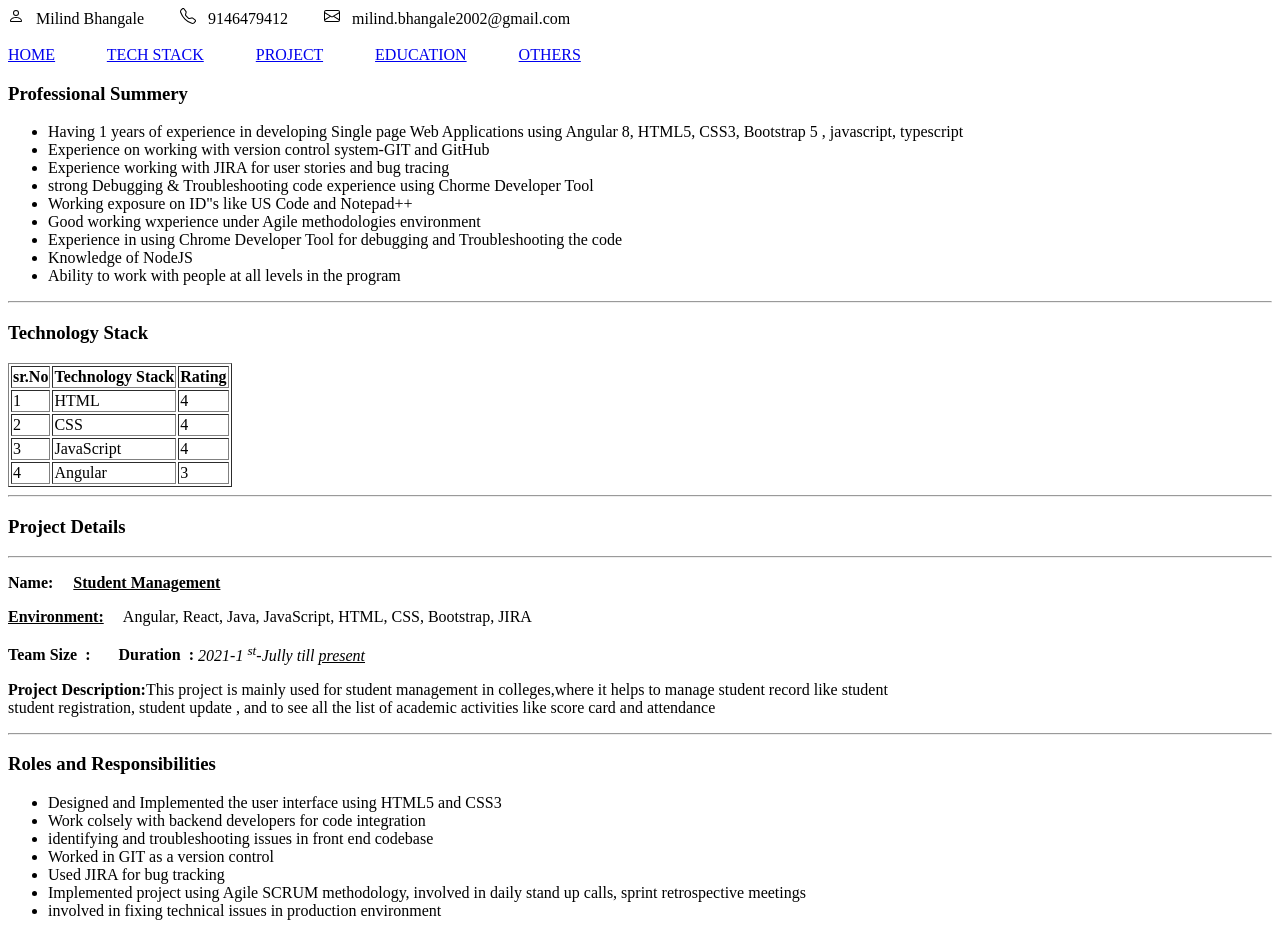
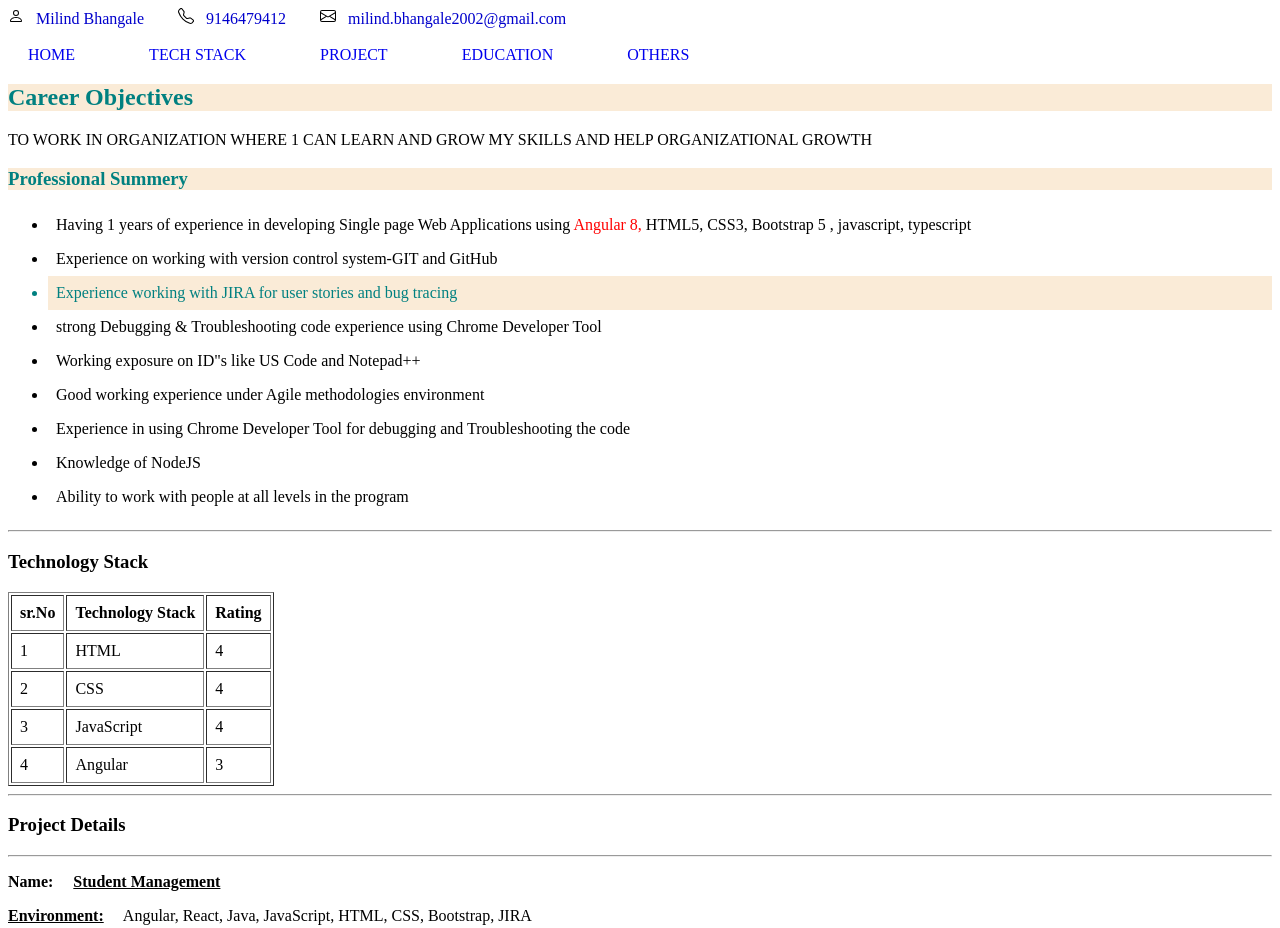
Before and after one commit to Milindbhangale2002/my-profile, a plain HTML site: page index.html in a window 1280 px wide. Shown: the top 928 px of the page. Drawn offline with Linux system fonts and the light colour scheme.

Commit message:
update index.html file

```diff
--- a/index.html
+++ b/index.html
@@ -4,46 +4,89 @@
     <meta charset="UTF-8">
     <meta name="viewport" content="width=device-width, initial-scale=1.0">
     <title>My Profile</title>
+    <style>
+
+        .car{
+            color: teal;
+            background-color: antiquewhite;
+        }
+        #angular{
+            color: red;
+        }
+        #li{
+            color: teal;
+            background-color: antiquewhite;
+        }
+
+        nav a{
+            padding: 20px;
+            text-decoration: none;
+            margin-right: 30px;
+        }
+
+        #home ul li{
+            padding: 8px;
+
+        }
+        .header-info {
+            color:#0000CC ;
+            background-color:#FFFFFF ;
+            margin-right:30px;
+        }
+
+        #techStack th {
+            padding: 8px;
+        }
+
+        #techStack td {
+            padding: 8px;
+        }
+
+
+
+    </style>
 </head>
 <body>
     <!-- Header Section -->
     <header>
         <svg xmlns="http://www.w3.org/2000/svg" width="16" height="16" fill="currentColor" class="bi bi-person" viewBox="0 0 16 16">
             <path d="M8 8a3 3 0 1 0 0-6 3 3 0 0 0 0 6m2-3a2 2 0 1 1-4 0 2 2 0 0 1 4 0m4 8c0 1-1 1-1 1H3s-1 0-1-1 1-4 6-4 6 3 6 4m-1-.004c-.001-.246-.154-.986-.832-1.664C11.516 10.68 10.289 10 8 10s-3.516.68-4.168 1.332c-.678.678-.83 1.418-.832 1.664z"/>
-          </svg>  &nbsp;
-        <span> Milind Bhangale </span> &nbsp; &nbsp; &nbsp;  &nbsp;
+          </svg> &nbsp;
+        <span class="header-info"> Milind Bhangale </span>
         <svg xmlns="http://www.w3.org/2000/svg" width="16" height="16" fill="currentColor" class="bi bi-telephone" viewBox="0 0 16 16">
             <path d="M3.654 1.328a.678.678 0 0 0-1.015-.063L1.605 2.3c-.483.484-.661 1.169-.45 1.77a17.6 17.6 0 0 0 4.168 6.608 17.6 17.6 0 0 0 6.608 4.168c.601.211 1.286.033 1.77-.45l1.034-1.034a.678.678 0 0 0-.063-1.015l-2.307-1.794a.68.68 0 0 0-.58-.122l-2.19.547a1.75 1.75 0 0 1-1.657-.459L5.482 8.062a1.75 1.75 0 0 1-.46-1.657l.548-2.19a.68.68 0 0 0-.122-.58zM1.884.511a1.745 1.745 0 0 1 2.612.163L6.29 2.98c.329.423.445.974.315 1.494l-.547 2.19a.68.68 0 0 0 .178.643l2.457 2.457a.68.68 0 0 0 .644.178l2.189-.547a1.75 1.75 0 0 1 1.494.315l2.306 1.794c.829.645.905 1.87.163 2.611l-1.034 1.034c-.74.74-1.846 1.065-2.877.702a18.6 18.6 0 0 1-7.01-4.42 18.6 18.6 0 0 1-4.42-7.009c-.362-1.03-.037-2.137.703-2.877z"/>
-          </svg>  &nbsp;
-          <span>9146479412</span> &nbsp; &nbsp; &nbsp;  &nbsp;
+          </svg> &nbsp;
+          <span class="header-info">9146479412</span>
           <svg xmlns="http://www.w3.org/2000/svg" width="16" height="16" fill="currentColor" class="bi bi-envelope" viewBox="0 0 16 16">
             <path d="M0 4a2 2 0 0 1 2-2h12a2 2 0 0 1 2 2v8a2 2 0 0 1-2 2H2a2 2 0 0 1-2-2zm2-1a1 1 0 0 0-1 1v.217l7 4.2 7-4.2V4a1 1 0 0 0-1-1zm13 2.383-4.708 2.825L15 11.105zm-.034 6.876-5.64-3.471L8 9.583l-1.326-.795-5.64 3.47A1 1 0 0 0 2 13h12a1 1 0 0 0 .966-.741M1 11.105l4.708-2.897L1 5.383z"/>
           </svg> &nbsp;
-          <span>milind.bhangale2002@gmail.com</span>
-     </header>
+          <span class="header-info">milind.bhangale2002@gmail.com</span>
+    </header>
      <br>
 
    <!-- Nav bar Section -->
    <nav>
-    <a href="#home"> HOME</a> &nbsp; &nbsp; &nbsp;  &nbsp; &nbsp;  &nbsp;
-    <a href="#techStack"> TECH STACK</a> &nbsp;  &nbsp; &nbsp;  &nbsp; &nbsp;  &nbsp;
-    <a href="#project"> PROJECT</a> &nbsp;  &nbsp; &nbsp;  &nbsp; &nbsp;  &nbsp;
-    <a href="#education"> EDUCATION</a>  &nbsp;  &nbsp; &nbsp;  &nbsp; &nbsp;  &nbsp;
-    <a href="#others"> OTHERS</a>  &nbsp;  &nbsp; &nbsp;  &nbsp; &nbsp;  &nbsp;
-</nav>
+        <a href="#home"> HOME</a>
+        <a href="#techStack"> TECH STACK</a>
+        <a href="#project"> PROJECT</a>
+        <a href="#education"> EDUCATION</a>
+        <a href="#others"> OTHERS</a>
+    </nav>
 
 <!-- Main Content Section -->
 
 <!-- HOME Section -->
 <section id="home">
-<h3>Professional Summery</h3>
+    <h2 class="car">Career Objectives</h2>
+    <p >TO WORK IN ORGANIZATION WHERE 1 CAN LEARN AND GROW MY SKILLS AND HELP ORGANIZATIONAL GROWTH</p>
+<h3 class="car">Professional Summery</h3>
 <ul>
-    <li>Having 1 years of experience in developing Single page Web Applications using Angular 8, HTML5, CSS3, Bootstrap 5 , javascript, typescript</li>
+    <li>Having 1 years of experience in developing Single page Web Applications using <span id="angular">Angular 8,</span> HTML5, CSS3, Bootstrap 5 , javascript, typescript</li>
     <li>Experience on working with version control system-GIT and GitHub </li>
-    <li>Experience working with JIRA for user stories and bug tracing</li>
-    <li>strong Debugging & Troubleshooting code experience using Chorme Developer Tool</li>
+    <li id="li">Experience working with JIRA for user stories and bug tracing</li>
+    <li>strong Debugging & Troubleshooting code experience using Chrome Developer Tool</li>
     <li>Working exposure on ID"s like US Code and Notepad++</li>
-    <li>Good working wxperience under Agile methodologies environment </li>
+    <li>Good working experience under Agile methodologies environment </li>
     <li>Experience in using Chrome Developer Tool for debugging and Troubleshooting the code</li>
     <li>Knowledge of NodeJS</li>
     <li>Ability to work with people at all levels in the program</li>
@@ -100,7 +143,7 @@
 <h3>Roles and Responsibilities</h3>
 <ul>
     <li>Designed and Implemented the user interface using HTML5 and CSS3</li>
-    <li>Work colsely with backend developers for code integration</li>
+    <li>Work closely with backend developers for code integration</li>
     <li>identifying and troubleshooting issues in front end codebase</li>
     <li>Worked in GIT as a version control</li>
     <li>Used JIRA for bug tracking</li>
```
